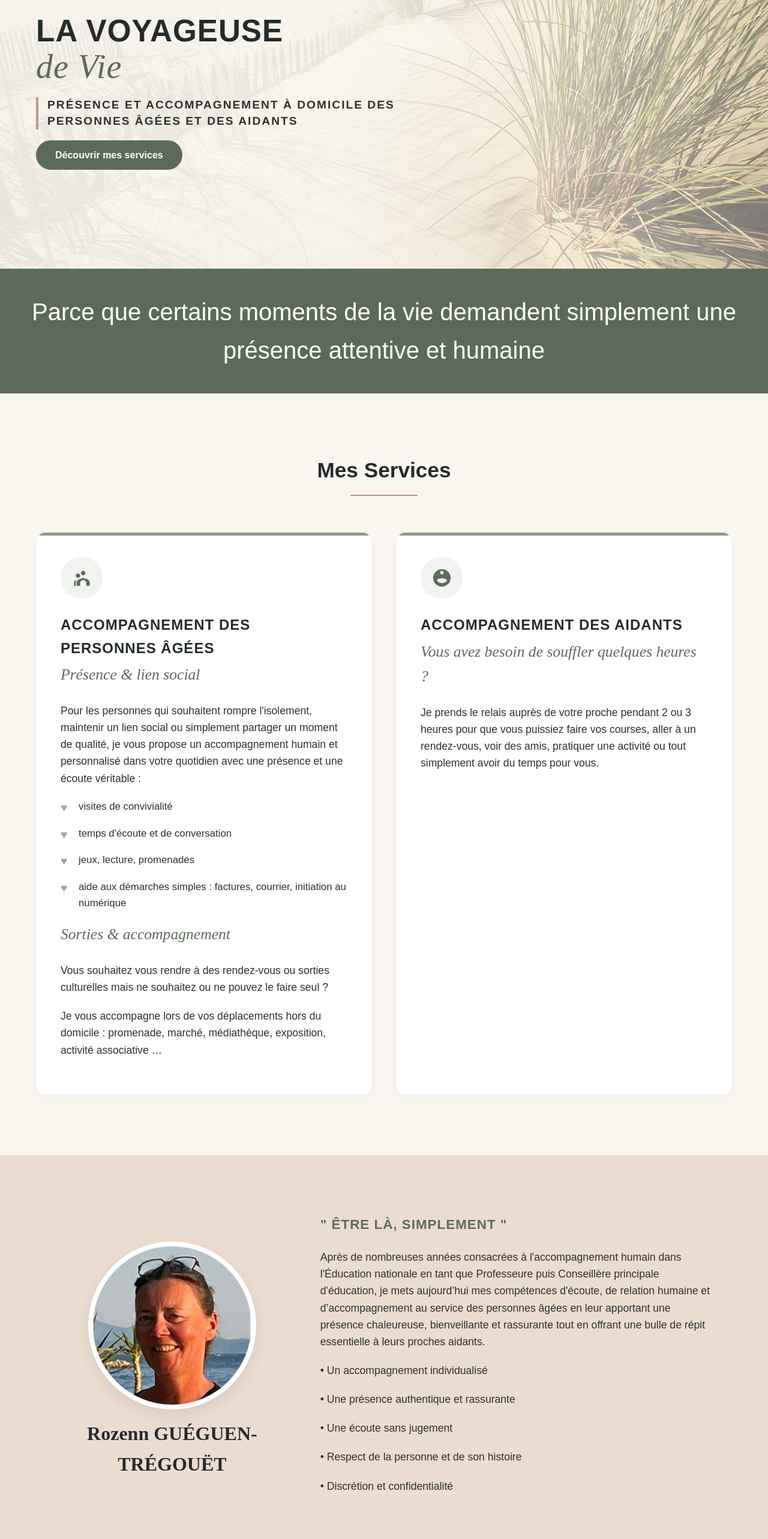
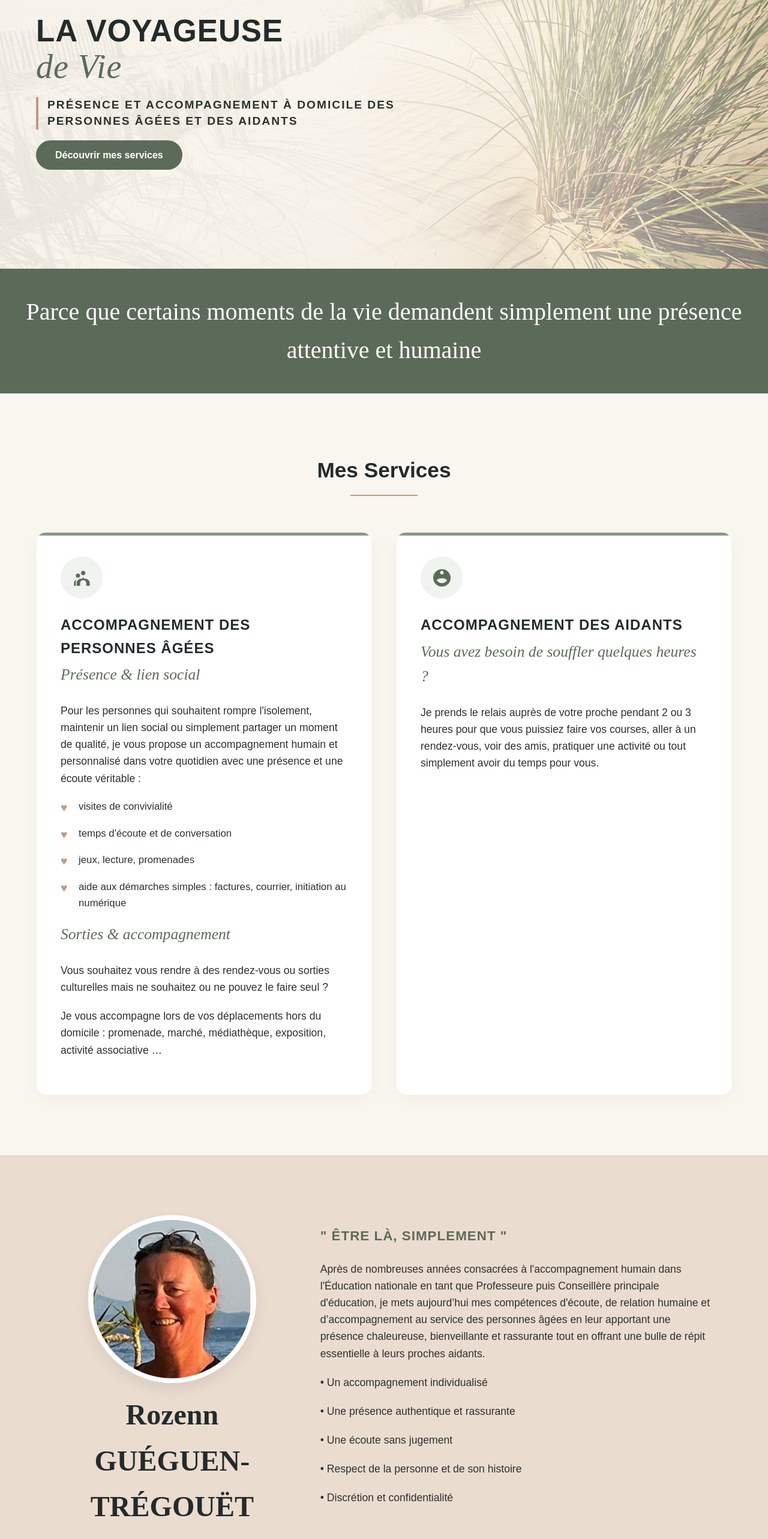
Before and after one commit to tentensee/LaVoyageuseDeVie, a React (Vite) app: page / in a window 1280 px wide. Shown: the part 232-2798 px from the top of the page at 60% size. Built offline with nearby package versions, Linux system fonts and the light colour scheme.

Commit message:
Refactor CSS: Replace .about-name with .handwritten-font
Removed .about-name class and added .handwritten-font class with specific styles.

```diff
--- a/src/index.css
+++ b/src/index.css
@@ -37,12 +37,10 @@ h1, h2, h3 {
     font-weight: 400;
 }
 
-.about-name {
+
+.handwritten-font {
     font-family: 'Caveat', cursive;
-    font-size: 2rem !important; /* Force cette taille de police */
-    color: var(--charcoal);
-    margin-top: 15px;
-    text-align: center;
+    text-transform: none !important;
 }
 
 /* Header / Navigation */
```
